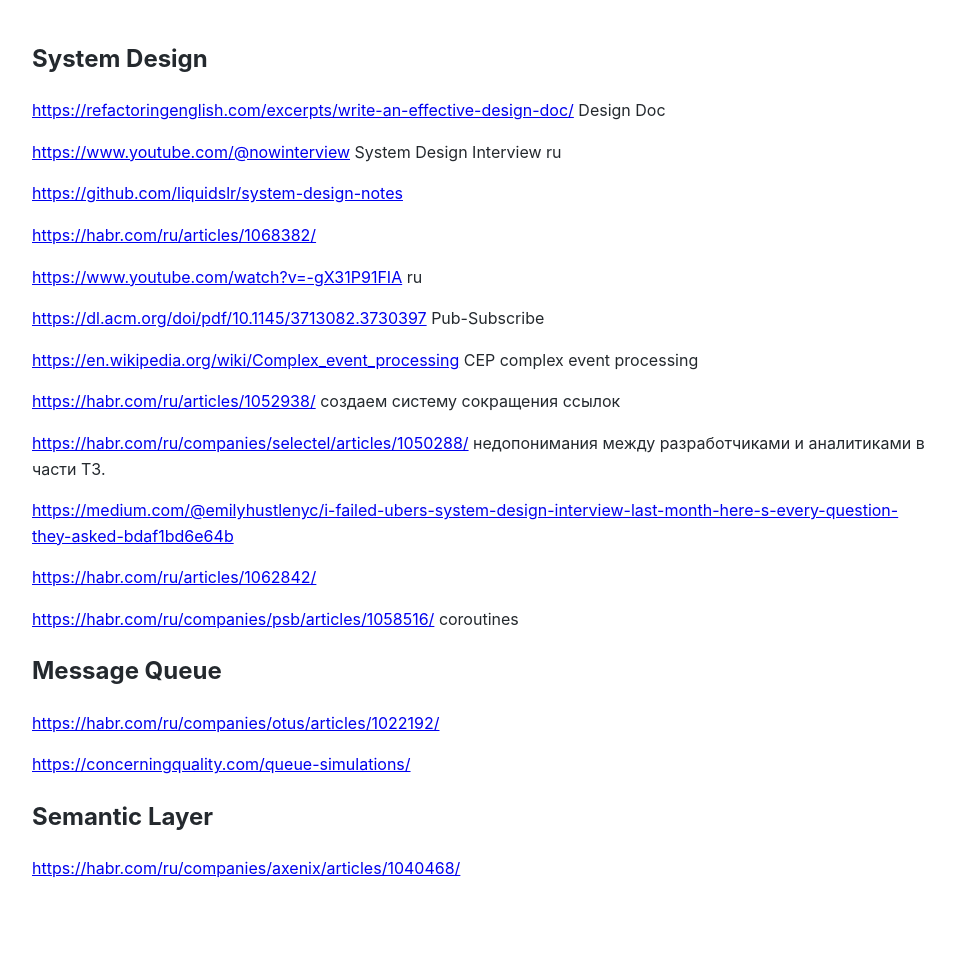
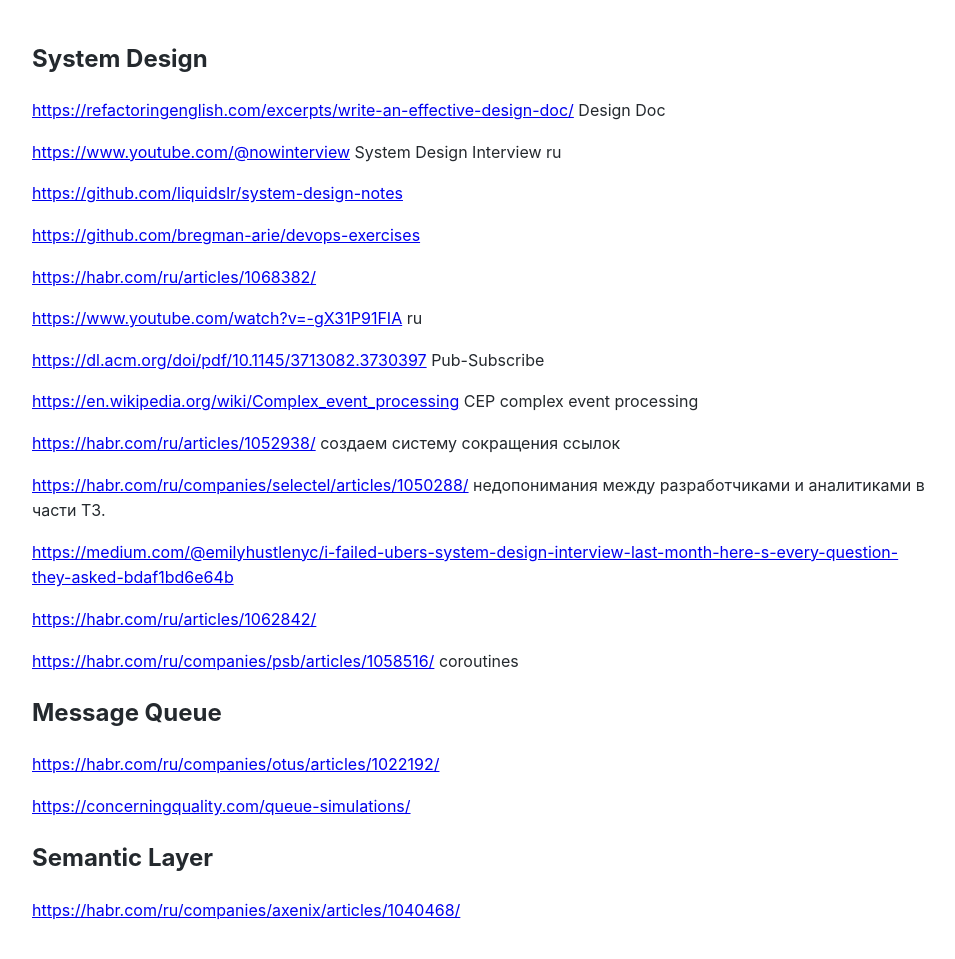
Before and after one commit to Michael-Lubinsky/michael-lubinsky.github.com, a Jekyll site: the page built from system_design/system_design.md, in a window 1280 px wide. Shown: the whole page, without its empty margins (158-1113 px from the left). Built offline with Jekyll 4.4.1, drawn with Linux system fonts in a browser that asks for light colours; our own code applies the rules of GitHub Pages for plain Markdown files; before the commit the page ends 918 px from its top, so only the background shows below that.

Commit message:
Add additional resources to system design documentation

```diff
--- a/system_design/system_design.md
+++ b/system_design/system_design.md
@@ -5,6 +5,8 @@
 <https://www.youtube.com/@nowinterview> System Design Interview ru
 
 <https://github.com/liquidslr/system-design-notes>
+
+<https://github.com/bregman-arie/devops-exercises>
 
 <https://habr.com/ru/articles/1068382/>
 
```
